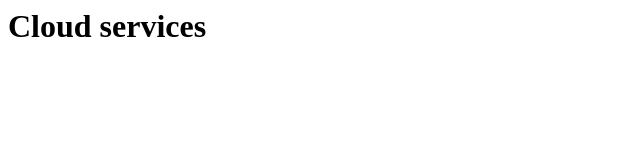
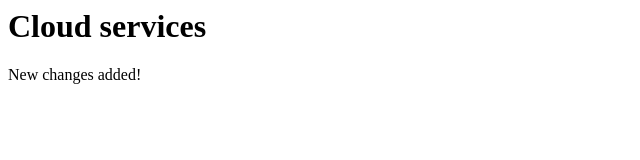
Before and after one commit to albertsube/cloud-fsdstr1023, a plain HTML site: page index.html in a window 1280 px wide. Shown: the whole page, without its empty margins (0-640 px from the left). Drawn offline with Linux system fonts and the light colour scheme.

Commit message:
Update index.html

```diff
--- a/index.html
+++ b/index.html
@@ -6,5 +6,6 @@
 </head>
 <body>
     <h1>Cloud services</h1>
+    <p>New changes added!</p>
 </body>
 </html>
```
